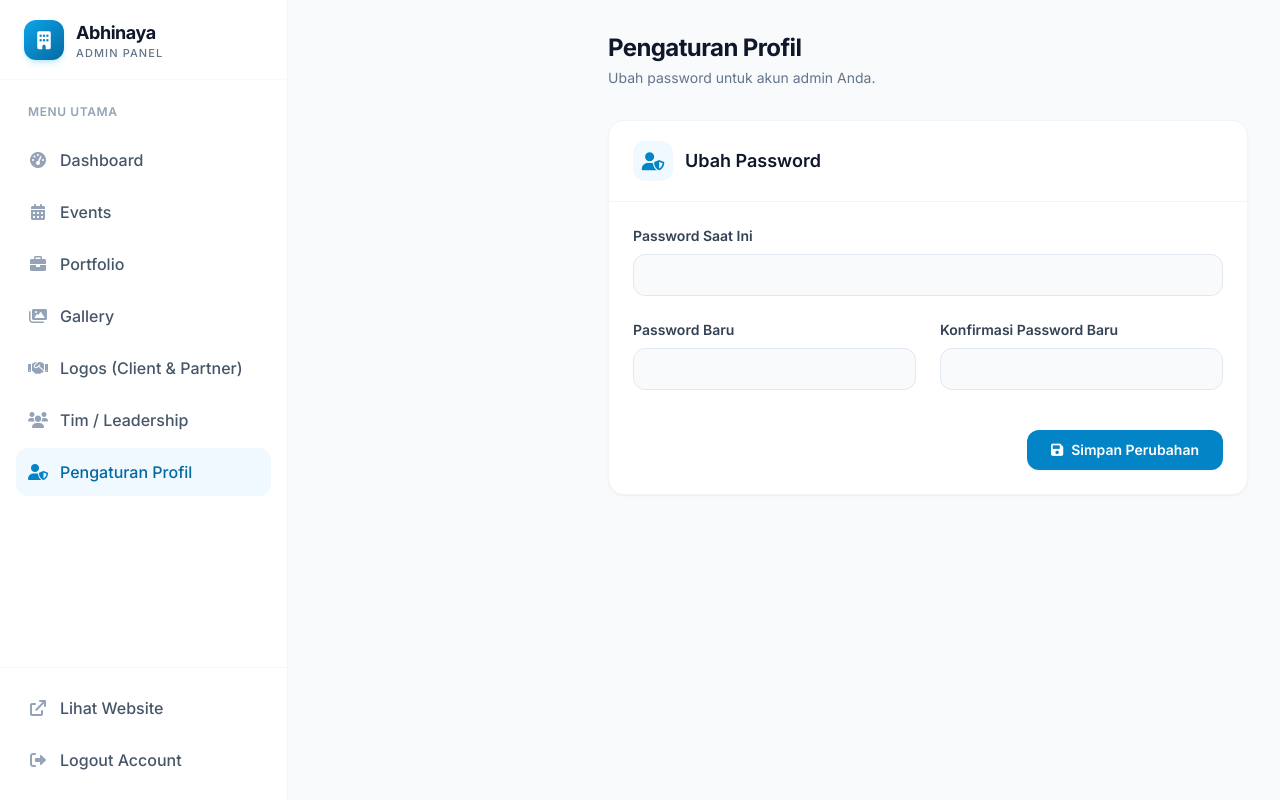
After one commit to ahmadazis56/abhinaya-indo-group, a PHP site: page /admin/profile.php in a window 1280 px wide. The commit adds this page. Run offline with PHP 8.4, Linux system fonts and the light colour scheme; the visitor is signed in with stand-in values (Sample User, id 1); some libraries are stand-ins or nearby versions.

Commit message:
Update changes

```diff
--- a/abhinaya-techno.php
+++ b/abhinaya-techno.php
@@ -106,7 +106,7 @@ include 'includes/header.php';
           <li class="flex items-start"><svg class="w-5 h-5 text-primary-500 mr-3 shrink-0" fill="none" viewBox="0 0 24 24" stroke="currentColor"><path stroke-linecap="round" stroke-linejoin="round" stroke-width="3" d="M5 13l4 4L19 7"/></svg><span>SEO dasar</span></li>
           <li class="flex items-start"><svg class="w-5 h-5 text-primary-500 mr-3 shrink-0" fill="none" viewBox="0 0 24 24" stroke="currentColor"><path stroke-linecap="round" stroke-linejoin="round" stroke-width="3" d="M5 13l4 4L19 7"/></svg><span>1 bulan support teknis</span></li>
         </ul>
-        <button class="w-full py-4 bg-white text-slate-900 font-bold border-2 border-slate-200 rounded-2xl hover:border-primary-500 hover:text-primary-600 transition-colors">Get Started</button>
+        <a href="https://wa.me/6285646603602?text=Halo%20Abhinaya,%20saya%20tertarik%20dengan%20paket%20Basic%20Digital." target="_blank" class="w-full block text-center py-4 bg-white text-slate-900 font-bold border-2 border-slate-200 rounded-2xl hover:border-primary-500 hover:text-primary-600 transition-colors">Get Started</a>
       </div>
       <!-- Professional Digital -->
       <div class="bg-primary-50 rounded-[2rem] p-10 border-2 border-primary-500 shadow-hostinger hover:-translate-y-2 hover:shadow-hostinger-hover transition-all duration-300 relative flex flex-col md:-translate-y-4" data-aos="fade-up" data-aos-delay="200">
@@ -130,7 +130,7 @@ include 'includes/header.php';
           <li class="flex items-start"><svg class="w-5 h-5 text-primary-600 mr-3 shrink-0" fill="none" viewBox="0 0 24 24" stroke="currentColor"><path stroke-linecap="round" stroke-linejoin="round" stroke-width="3" d="M5 13l4 4L19 7"/></svg><span>Training admin</span></li>
           <li class="flex items-start"><svg class="w-5 h-5 text-primary-600 mr-3 shrink-0" fill="none" viewBox="0 0 24 24" stroke="currentColor"><path stroke-linecap="round" stroke-linejoin="round" stroke-width="3" d="M5 13l4 4L19 7"/></svg><span>6 bulan support teknis</span></li>
         </ul>
-        <button class="w-full py-4 bg-primary-500 text-white font-bold rounded-2xl hover:bg-primary-600 shadow-md hover:shadow-lg transition-all">Get Started</button>
+        <a href="https://wa.me/6285646603602?text=Halo%20Abhinaya,%20saya%20tertarik%20dengan%20paket%20Professional%20Digital." target="_blank" class="w-full block text-center py-4 bg-primary-500 text-white font-bold rounded-2xl hover:bg-primary-600 shadow-md hover:shadow-lg transition-all">Get Started</a>
       </div>
       <!-- Enterprise Solution -->
       <div class="bg-white rounded-[2rem] p-10 border border-gray-100 shadow-hostinger hover:-translate-y-2 hover:shadow-hostinger-hover transition-all duration-300 relative flex flex-col" data-aos="fade-up" data-aos-delay="300">
@@ -154,7 +154,7 @@ include 'includes/header.php';
           <li class="flex items-start"><svg class="w-5 h-5 text-slate-400 mr-3 shrink-0" fill="none" viewBox="0 0 24 24" stroke="currentColor"><path stroke-linecap="round" stroke-linejoin="round" stroke-width="3" d="M5 13l4 4L19 7"/></svg><span>Maintenance kontrak tahunan</span></li>
           <li class="flex items-start"><svg class="w-5 h-5 text-slate-400 mr-3 shrink-0" fill="none" viewBox="0 0 24 24" stroke="currentColor"><path stroke-linecap="round" stroke-linejoin="round" stroke-width="3" d="M5 13l4 4L19 7"/></svg><span>Dedicated developer team</span></li>
         </ul>
-        <button class="w-full py-4 bg-slate-900 text-white font-bold rounded-2xl hover:bg-slate-800 transition-colors">Contact Sales</button>
+        <a href="https://wa.me/6285646603602?text=Halo%20Abhinaya,%20saya%20tertarik%20dengan%20paket%20Enterprise%20Solution." target="_blank" class="w-full block text-center py-4 bg-slate-900 text-white font-bold rounded-2xl hover:bg-slate-800 transition-colors">Contact Sales</a>
       </div>
     </div>
   </div>
--- a/admin/includes/sidebar.php
+++ b/admin/includes/sidebar.php
@@ -75,6 +75,11 @@ $isTeam = ($current_dir == 'team');
             <i class="fas fa-users w-5 text-center <?php echo $isTeam ? 'text-brand-600' : 'text-slate-400 group-hover:text-slate-600'; ?> transition-colors"></i>
             <span>Tim / Leadership</span>
         </a>
+
+        <a href="<?php echo $admin_path; ?>profile.php" class="<?php echo ($current_dir == 'admin' && basename($_SERVER['PHP_SELF']) == 'profile.php') ? 'bg-brand-50 text-brand-700' : 'text-slate-600 hover:bg-slate-50 hover:text-slate-900'; ?> group flex items-center gap-3 px-3 py-3 rounded-xl font-medium transition-all duration-200">
+            <i class="fas fa-user-shield w-5 text-center <?php echo ($current_dir == 'admin' && basename($_SERVER['PHP_SELF']) == 'profile.php') ? 'text-brand-600' : 'text-slate-400 group-hover:text-slate-600'; ?> transition-colors"></i>
+            <span>Pengaturan Profil</span>
+        </a>
     </div>
 
     <!-- Sidebar Footer -->
--- /dev/null
+++ b/admin/profile.php
@@ -0,0 +1,146 @@
+<?php
+session_start();
+if (!isset($_SESSION['admin_logged_in'])) {
+    header('Location: login.php');
+    exit();
+}
+
+include 'includes/header.php';
+include 'includes/sidebar.php';
+include 'includes/messages.php';
+
+// Database configuration
+$host = 'localhost';
+$username = 'root';
+$password = '';
+$database = 'abhinaya_admin';
+
+// Create connection
+$conn = new mysqli($host, $username, $password, $database);
+
+$success = '';
+$error = '';
+
+if ($_SERVER['REQUEST_METHOD'] === 'POST') {
+    $current_password = $_POST['current_password'] ?? '';
+    $new_password = $_POST['new_password'] ?? '';
+    $confirm_password = $_POST['confirm_password'] ?? '';
+
+    // Validate
+    if (empty($current_password) || empty($new_password) || empty($confirm_password)) {
+        $error = "Semua field harus diisi.";
+    } elseif ($new_password !== $confirm_password) {
+        $error = "Konfirmasi password baru tidak cocok.";
+    } elseif (strlen($new_password) < 6) {
+        $error = "Password baru minimal 6 karakter.";
+    } else {
+        // Fetch current user
+        $user_id = $_SESSION['admin_id'] ?? 1; // Fallback to 1 if session ID not set properly in older login scripts. Default admin ID is usually 1.
+
+        // If we only store username in session, find ID
+        if(isset($_SESSION['admin_username']) && !isset($_SESSION['admin_id'])) {
+            $u_stmt = $conn->prepare("SELECT id FROM admin_users WHERE username = ?");
+            if($u_stmt) {
+                $u_stmt->bind_param("s", $_SESSION['admin_username']);
+                $u_stmt->execute();
+                $u_res = $u_stmt->get_result();
+                if($u_row = $u_res->fetch_assoc()) {
+                    $user_id = $u_row['id'];
+                }
+                $u_stmt->close();
+            }
+        }
+
+        $stmt = $conn->prepare("SELECT password FROM admin_users WHERE id = ?");
+        if ($stmt) {
+            $stmt->bind_param("i", $user_id);
+            $stmt->execute();
+            $result = $stmt->get_result();
+
+            if ($row = $result->fetch_assoc()) {
+                if (password_verify($current_password, $row['password'])) {
+                    // Password matches, update it
+                    $hashed_password = password_hash($new_password, PASSWORD_DEFAULT);
+                    $update_stmt = $conn->prepare("UPDATE admin_users SET password = ? WHERE id = ?");
+                    if ($update_stmt) {
+                        $update_stmt->bind_param("si", $hashed_password, $user_id);
+                        if ($update_stmt->execute()) {
+                            $success = "Password berhasil diperbarui.";
+                        } else {
+                            $error = "Gagal memperbarui password. Silakan coba lagi.";
+                        }
+                        $update_stmt->close();
+                    }
+                } else {
+                    $error = "Password saat ini salah.";
+                }
+            } else {
+                $error = "Data admin tidak ditemukan.";
+            }
+            $stmt->close();
+        }
+    }
+}
+?>
+
+<main class="flex-1 lg:ml-72 bg-slate-50 min-h-screen">
+    <div class="p-6 sm:p-8 max-w-3xl mx-auto">
+
+        <div class="mb-8">
+            <h1 class="text-2xl font-bold text-slate-900 tracking-tight">Pengaturan Profil</h1>
+            <p class="text-slate-500 mt-1 text-sm">Ubah password untuk akun admin Anda.</p>
+        </div>
+
+        <?php if (!empty($success)): ?>
+            <div class="mb-6 p-4 bg-emerald-50 border border-emerald-200 text-emerald-700 rounded-xl flex items-center">
+                <i class="fas fa-check-circle text-emerald-500 mr-3"></i>
+                <p class="text-sm font-medium"><?php echo htmlspecialchars($success); ?></p>
+            </div>
+        <?php endif; ?>
+
+        <?php if (!empty($error)): ?>
+            <div class="mb-6 p-4 bg-rose-50 border border-rose-200 text-rose-700 rounded-xl flex items-center">
+                <i class="fas fa-exclamation-circle text-rose-500 mr-3"></i>
+                <p class="text-sm font-medium"><?php echo htmlspecialchars($error); ?></p>
+            </div>
+        <?php endif; ?>
+
+        <div class="bg-white border border-slate-100 rounded-2xl shadow-sm overflow-hidden">
+            <div class="px-6 py-5 border-b border-slate-100 flex items-center gap-3">
+                <div class="w-10 h-10 rounded-xl bg-brand-50 text-brand-600 flex items-center justify-center">
+                    <i class="fas fa-user-shield text-lg"></i>
+                </div>
+                <h2 class="text-lg font-semibold text-slate-900">Ubah Password</h2>
+            </div>
+
+            <form action="" method="POST" class="p-6 space-y-6">
+                <div>
+                    <label for="current_password" class="block text-sm font-semibold text-slate-700 mb-2">Password Saat Ini</label>
+                    <input type="password" id="current_password" name="current_password" required class="w-full px-4 py-2.5 bg-slate-50 border border-slate-200 rounded-xl focus:bg-white focus:ring-2 focus:ring-brand-500/20 focus:border-brand-500 transition-all text-sm outline-none">
+                </div>
+
+                <div class="grid grid-cols-1 md:grid-cols-2 gap-6">
+                    <div>
+                        <label for="new_password" class="block text-sm font-semibold text-slate-700 mb-2">Password Baru</label>
+                        <input type="password" id="new_password" name="new_password" required class="w-full px-4 py-2.5 bg-slate-50 border border-slate-200 rounded-xl focus:bg-white focus:ring-2 focus:ring-brand-500/20 focus:border-brand-500 transition-all text-sm outline-none">
+                    </div>
+
+                    <div>
+                        <label for="confirm_password" class="block text-sm font-semibold text-slate-700 mb-2">Konfirmasi Password Baru</label>
+                        <input type="password" id="confirm_password" name="confirm_password" required class="w-full px-4 py-2.5 bg-slate-50 border border-slate-200 rounded-xl focus:bg-white focus:ring-2 focus:ring-brand-500/20 focus:border-brand-500 transition-all text-sm outline-none">
+                    </div>
+                </div>
+
+                <div class="pt-4 flex justify-end">
+                    <button type="submit" class="inline-flex items-center justify-center px-6 py-2.5 text-sm font-semibold text-white bg-brand-600 rounded-xl hover:bg-brand-700 transition-colors shadow-sm focus:ring-4 focus:ring-brand-500/20 outline-none">
+                        <i class="fas fa-save mr-2"></i> Simpan Perubahan
+                    </button>
+                </div>
+            </form>
+        </div>
+
+    </div>
+</main>
+
+<?php include 'includes/footer.php'; ?>
+<?php if(isset($conn)) { $conn->close(); } ?>
--- a/includes/event-card.php
+++ b/includes/event-card.php
@@ -49,7 +49,7 @@ if (empty($event_image)) {
         </p>
 
         <div class="mt-auto">
-            <a href="events.php" class="inline-flex w-full items-center justify-center px-6 py-4 text-[15px] font-bold tracking-wide text-primary-600 transition-all bg-primary-50 rounded-xl group-hover:bg-primary-500 group-hover:text-white">
+            <a href="event-detail.php?id=<?php echo $event['id']; ?>" class="inline-flex w-full items-center justify-center px-6 py-4 text-[15px] font-bold tracking-wide text-primary-600 transition-all bg-primary-50 rounded-xl group-hover:bg-primary-500 group-hover:text-white">
                 Event Details
             </a>
         </div>
```
Also changed, not shown: contact.php (+14 -12 lines), event-detail.php (added, +125 -0 lines), includes/footer.php (+5 -6 lines), includes/header.php (+4 -4 lines), includes/portfolio-card.php (+13 -4 lines), team.php (+7 -7 lines).
